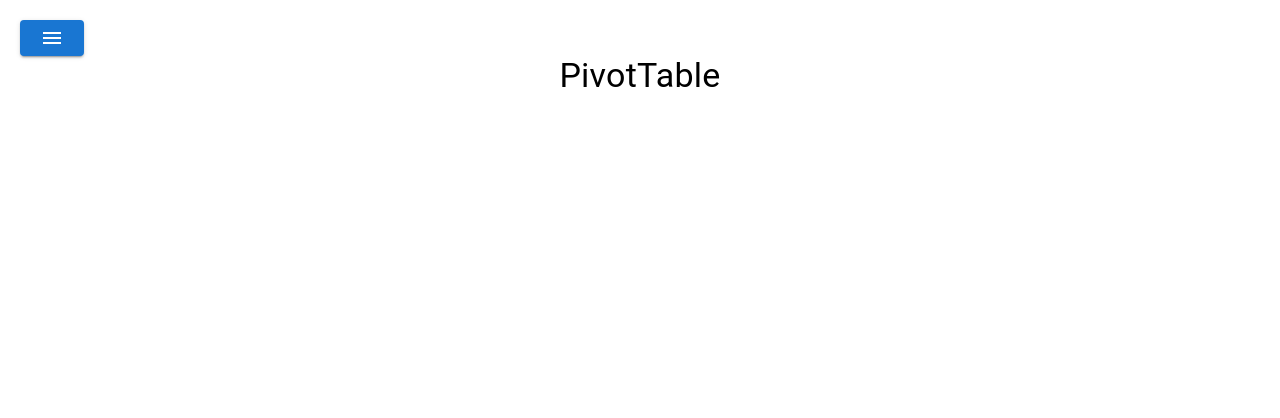
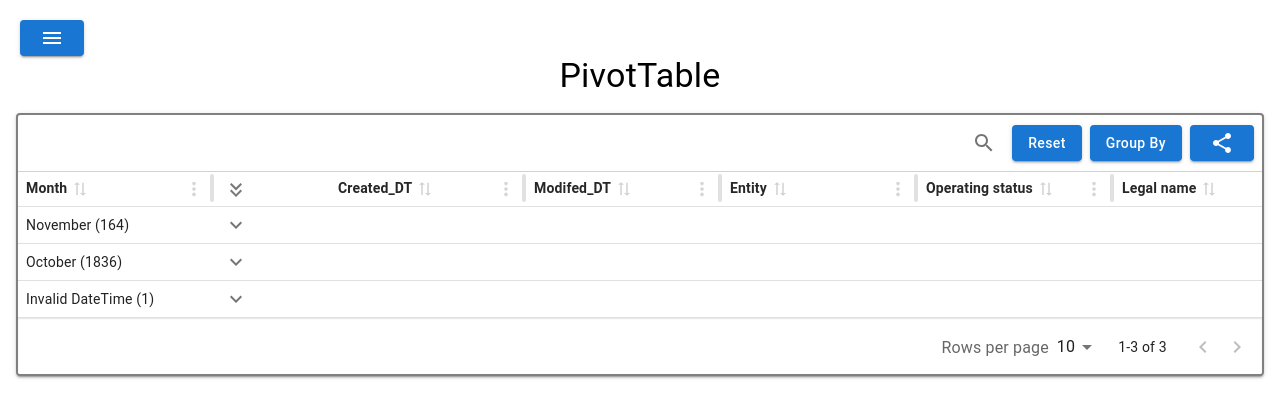
Before and after one commit to sweta927/FMCSA_task, a React (Create React App) app: page /pivotTable in a window 1280 px wide. Shown: the top 418 px of the page. Built offline with nearby package versions, Linux system fonts and the light colour scheme.

Commit message:
added pivot table

```diff
--- /dev/null
+++ b/src/components/PivotView/PivotTable.tsx
@@ -0,0 +1,329 @@
+import { Box, Button, IconButton, Menu, MenuItem } from "@mui/material";
+import {
+  MRT_ColumnDef,
+  MRT_GlobalFilterTextField,
+  MRT_TableInstance,
+  MaterialReactTable,
+  useMaterialReactTable,
+} from "material-react-table";
+import { useCallback, useEffect, useMemo, useState } from "react";
+import { DateTime } from "luxon";
+import { Cancel, Search, Share } from "@mui/icons-material";
+import useParsedCSVData from "../../utils/hooks/useParsedCSVData";
+
+export const PivotTable = () => {
+  const { data, loading, columns } = useParsedCSVData({
+    url: "DataFiles/FMSCA_records.csv",
+  });
+
+  const [anchorEl, setAnchorEl] = useState<null | HTMLElement>(null);
+  const [grouping, setGrouping] = useState<null | string>("Month");
+  const [showSearch, setShowSearch] = useState<boolean>(false);
+  const [filters, setFilters] = useState<any[]>(
+    JSON.parse(localStorage.getItem("filters") || "[]")
+  );
+
+  useEffect(() => {
+    const handleBeforeUnload = (event: any) => {
+      event.preventDefault();
+    };
+
+    window.addEventListener("beforeunload", handleBeforeUnload);
+
+    return () => {
+      window.removeEventListener("beforeunload", handleBeforeUnload);
+    };
+  }, []);
+
+  useEffect(() => {
+    const params = new URLSearchParams();
+
+    filters.forEach((filter) => {
+      params.append(filter.id, filter.value);
+    });
+    const newUrl = `${window.location.pathname.replace(
+      /\/$/,
+      ""
+    )}?${params.toString()}`;
+    window.history.pushState({}, "", newUrl);
+  }, [filters]);
+
+  const handleClick = (event: React.MouseEvent<HTMLButtonElement>) => {
+    setAnchorEl(event.currentTarget);
+  };
+
+  const handleClose = () => {
+    setAnchorEl(null);
+  };
+
+  const column = useMemo(
+    () =>
+      [
+        ...columns,
+        {
+          headerName: "Month",
+          field: "dateMonth",
+        },
+        {
+          headerName: "Year",
+          field: "dateYear",
+        },
+        {
+          headerName: "Week",
+          field: "dateWeek",
+        },
+      ].map((col) => ({
+        ...col,
+        header: col.headerName,
+        enableColumnOrdering: true,
+        accessorKey: col.field,
+        type: ["created_dt", "data_source_modified_dt"].includes(col.field)
+          ? "date"
+          : "string",
+        ...(["created_dt", "data_source_modified_dt"].includes(col.field) && {
+          sortingFn: (rowA, rowB, columnId) => {
+            return DateTime.fromFormat(
+              rowA.getValue(columnId),
+              "dd LLL, yyyy hh:MM a"
+            ) >
+              DateTime.fromFormat(
+                rowB.getValue(columnId),
+                "dd LLL, yyyy hh:MM a"
+              )
+              ? -1
+              : 1;
+          },
+        }),
+      })) as MRT_ColumnDef<any, string>[],
+    [columns]
+  );
+
+  const dataItems = useMemo(
+    () =>
+      data.map((dataItem) => ({
+        ...dataItem,
+        created_dt: DateTime.fromJSDate(new Date(dataItem.created_dt)).toFormat(
+          "dd LLL, yyyy hh:MM a"
+        ),
+        dateMonth: DateTime.fromJSDate(new Date(dataItem.created_dt)).toFormat(
+          "LLLL"
+        ),
+        dateYear: DateTime.fromJSDate(new Date(dataItem.created_dt)).toFormat(
+          "yyyy"
+        ),
+        dateWeek:
+          "Week " +
+          DateTime.fromJSDate(new Date(dataItem.created_dt)).toFormat(`W`) +
+          ` (${DateTime.fromJSDate(new Date(dataItem.created_dt))
+            .startOf("week")
+            .toFormat("d MMM, yyyy")} - ${DateTime.fromJSDate(
+            new Date(dataItem.created_dt)
+          )
+            .endOf("week")
+            .toFormat("d MMM, yyyy")})`,
+        data_source_modified_dt: DateTime.fromJSDate(
+          new Date(dataItem.data_source_modified_dt)
+        ).toFormat("dd LLL, yyyy hh:MM a"),
+      })),
+    [data]
+  );
+
+  const handleGrouping = (table: MRT_TableInstance<any>, group: string) => {
+    switch (group) {
+      case "Month":
+        table.setGrouping(["dateMonth"]);
+        setGrouping("Month");
+        table.setColumnVisibility({
+          dateMonth: true,
+          dateYear: false,
+          dateWeek: false,
+        });
+        break;
+      case "Year":
+        table.setGrouping(["dateYear"]);
+        setGrouping("Year");
+        table.setColumnVisibility({
+          dateYear: true,
+          dateMonth: false,
+          dateWeek: false,
+        });
+        break;
+      case "Week":
+        table.setGrouping(["dateWeek"]);
+        setGrouping("Week");
+        table.setColumnVisibility({
+          dateYear: false,
+          dateMonth: false,
+          dateWeek: true,
+        });
+        break;
+      default:
+        setGrouping("");
+        table.setGrouping([]);
+        table.setColumnVisibility({
+          dateYear: false,
+          dateMonth: true,
+          dateWeek: false,
+        });
+    }
+    handleClose();
+  };
+
+  const tableComponent = useMaterialReactTable({
+    columns: column,
+    data: dataItems,
+    enableGrouping: true,
+    enableColumnResizing: true,
+    enableDensityToggle: false,
+    enableFullScreenToggle: false,
+    enableColumnDragging: false,
+    enableGlobalFilter: false,
+    enableColumnOrdering: true,
+    enableColumnFilters: false,
+    state: {
+      showGlobalFilter: false,
+      density: "compact",
+      isLoading: loading,
+      showLoadingOverlay: false,
+      showProgressBars: loading,
+      columnFilters: filters,
+    },
+    muiTableBodyRowProps: {
+      sx: {
+        fontSize: 14,
+      },
+    },
+    muiTablePaperProps: {
+      sx: { border: "2px solid gray", height: "100%" },
+    },
+    muiTableContainerProps: { sx: { height: "80%" } },
+    renderTopToolbar: ({ table }) => {
+      return (
+        <Box
+          sx={{
+            display: "flex",
+            gap: "0.5rem",
+            p: "8px",
+            justifyContent: "flex-end",
+            borderBottom: "0.5px solid lightgray",
+          }}
+        >
+          <Box sx={{ display: "flex", gap: "0.5rem" }}>
+            <Box sx={{ display: "flex", gap: "0.5rem", alignItems: "center" }}>
+              {showSearch && (
+                <MRT_GlobalFilterTextField table={tableComponent} />
+              )}
+
+              <IconButton onClick={() => setShowSearch((prev) => !prev)}>
+                {showSearch ? <Cancel /> : <Search />}
+              </IconButton>
+
+              <Button
+                aria-controls="date-reset-btn"
+                aria-haspopup="true"
+                onClick={() => {
+                  localStorage.removeItem("filters");
+                  setFilters([]);
+                }}
+                variant="contained"
+                sx={{ textTransform: "unset" }}
+              >
+                Reset
+              </Button>
+
+              <>
+                <Button
+                  aria-controls="date-groupby-menu"
+                  aria-haspopup="true"
+                  onClick={handleClick}
+                  variant="contained"
+                  sx={{ textTransform: "unset" }}
+                >
+                  Group By
+                </Button>
+                <Menu
+                  id="date-groupby-menu"
+                  anchorEl={anchorEl}
+                  keepMounted
+                  open={Boolean(anchorEl)}
+                  onClose={handleClose}
+                >
+                  {["Week", "Month", "Year", "Clear"].map((key) => {
+                    return (
+                      <MenuItem
+                        key={key}
+                        selected={key === grouping}
+                        onClick={() => handleGrouping(tableComponent, key)}
+                        sx={{
+                          "&.Mui-selected": {
+                            bgcolor: "#66b2ff",
+                            color: "white",
+                          },
+                        }}
+                      >
+                        {key}
+                      </MenuItem>
+                    );
+                  })}
+                </Menu>
+              </>
+
+              <Button
+                aria-controls="date-share-btn"
+                aria-haspopup="true"
+                onClick={() => {
+                  const currentUrl = window.location.href;
+                  navigator.clipboard
+                    .writeText(currentUrl)
+                    .then(() => {
+                      alert("URL copied to clipboard!");
+                    })
+                    .catch((err) => {
+                      console.error("Failed to copy URL: ", err);
+                    });
+                }}
+                variant="contained"
+                sx={{ textTransform: "unset" }}
+              >
+                <Share />
+              </Button>
+            </Box>
+          </Box>
+        </Box>
+      );
+    },
+    onColumnFiltersChange: setFilters,
+    initialState: {
+      columnVisibility: {
+        dateMonth: true,
+        dateYear: false,
+        dateWeek: false,
+      },
+      showColumnFilters: filters.length ? true : false,
+      grouping: ["dateMonth"],
+    },
+
+    autoResetAll: true,
+  });
+
+  window.addEventListener("beforeunload", function (event) {
+    event.preventDefault();
+  });
+
+  useEffect(() => {
+    setFilters(tableComponent.getState().columnFilters);
+  }, [tableComponent.getFilteredRowModel().rows]);
+
+  return (
+    <Box
+      sx={{
+        p: "1rem",
+        boxSizing: "border-box",
+        height: "100%",
+        textAlign: "center",
+      }}
+    >
+      <MaterialReactTable table={tableComponent} />
+    </Box>
+  );
+};
--- a/src/components/PivotView/PivotView.tsx
+++ b/src/components/PivotView/PivotView.tsx
@@ -1,4 +1,5 @@
 import { Box, Typography } from "@mui/material";
+import { PivotTable } from "./PivotTable";
 
 const PivotView = () => {
   return (
@@ -9,6 +10,7 @@ const PivotView = () => {
       >
         PivotTable
       </Typography>
+      <PivotTable />
     </Box>
   );
 };
```
